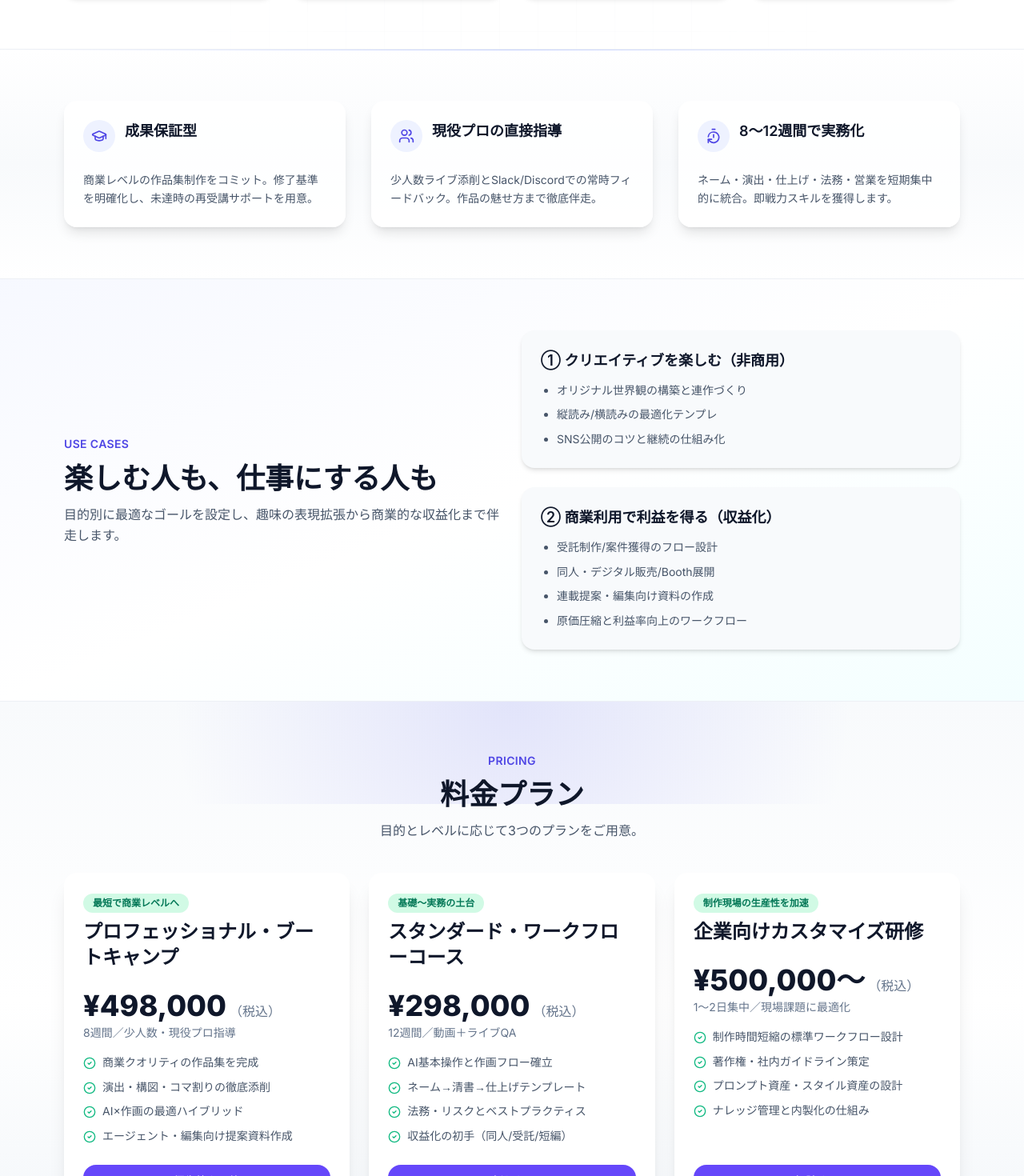
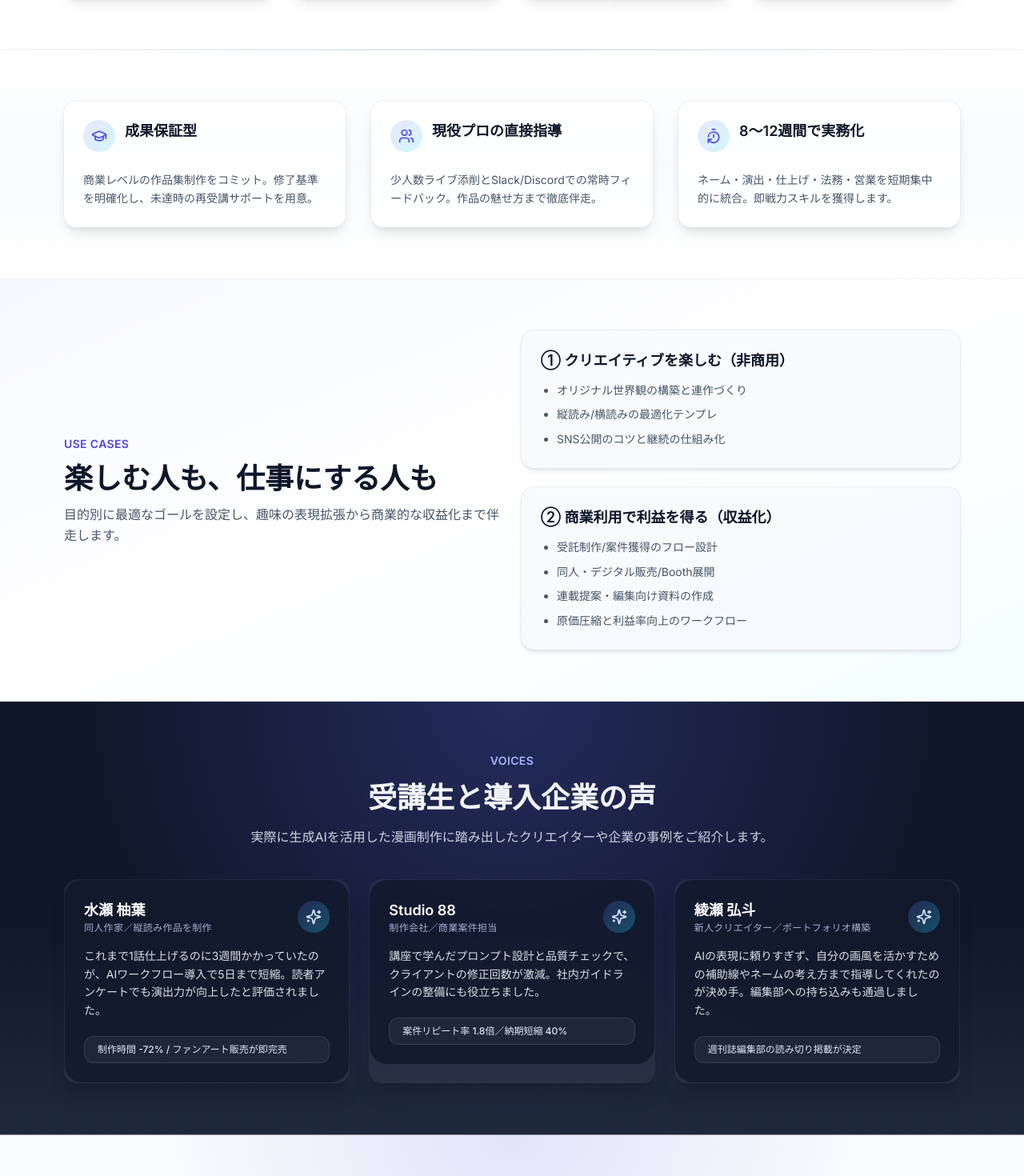
Before and after one commit to kinoshitayukari/genai-manga-anime, a Next.js app: page / in a window 1280 px wide. Shown: the part 1220-2690 px from the top of the page at 80% size. Built offline with nearby package versions, Linux system fonts and the light colour scheme.

Commit message:
Enhance landing page visuals and add testimonials

```diff
--- a/app/globals.css
+++ b/app/globals.css
@@ -54,4 +54,53 @@
     mask-image: radial-gradient(circle at center, rgba(0, 0, 0, 0.9) 0%, transparent 70%);
     -webkit-mask-image: radial-gradient(circle at center, rgba(0, 0, 0, 0.9) 0%, transparent 70%);
   }
+
+  .glow-card {
+    position: relative;
+    isolation: isolate;
+  }
+
+  .glow-card::after {
+    content: "";
+    position: absolute;
+    inset: -1px;
+    border-radius: inherit;
+    background: linear-gradient(120deg, rgba(99, 102, 241, 0.35), rgba(34, 211, 238, 0.35));
+    opacity: 0;
+    filter: blur(16px);
+    transition: opacity 0.4s ease;
+    z-index: -1;
+  }
+
+  .glow-card:hover::after {
+    opacity: 1;
+  }
+
+  @keyframes float {
+    0%,
+    100% {
+      transform: translateY(0px) scale(1);
+    }
+    50% {
+      transform: translateY(-12px) scale(1.02);
+    }
+  }
+
+  @keyframes pulseGlow {
+    0%,
+    100% {
+      opacity: 0.6;
+    }
+    50% {
+      opacity: 1;
+    }
+  }
+
+  .animate-float {
+    animation: float 10s ease-in-out infinite;
+  }
+
+  .animate-pulse-slow {
+    animation: pulseGlow 8s ease-in-out infinite;
+  }
 }
--- a/app/page.tsx
+++ b/app/page.tsx
@@ -205,6 +205,30 @@ const heroMetrics = [
   },
 ] as const;
 
+const testimonials = [
+  {
+    name: "水瀬 柚葉",
+    role: "同人作家／縦読み作品を制作",
+    quote:
+      "これまで1話仕上げるのに3週間かかっていたのが、AIワークフロー導入で5日まで短縮。読者アンケートでも演出力が向上したと評価されました。",
+    result: "制作時間 -72% / ファンアート販売が即完売",
+  },
+  {
+    name: "Studio 88",
+    role: "制作会社／商業案件担当",
+    quote:
+      "講座で学んだプロンプト設計と品質チェックで、クライアントの修正回数が激減。社内ガイドラインの整備にも役立ちました。",
+    result: "案件リピート率 1.8倍／納期短縮 40%",
+  },
+  {
+    name: "綾瀬 弘斗",
+    role: "新人クリエイター／ポートフォリオ構築",
+    quote:
+      "AIの表現に頼りすぎず、自分の画風を活かすための補助線やネームの考え方まで指導してくれたのが決め手。編集部への持ち込みも通過しました。",
+    result: "週刊誌編集部の読み切り掲載が決定",
+  },
+] as const;
+
 const webinarHighlights = [
   "市場機会とポジショニング",
   "AI×作画ワークフロー実演",
@@ -275,8 +299,9 @@ export default function MangaAISchoolLP() {
 
       <section className="relative overflow-hidden border-b border-border/60 bg-gradient-to-br from-indigo-50 via-white to-cyan-50">
         <div className="pointer-events-none absolute inset-0 -z-10 bg-grid-soft opacity-60 mask-radial-fade" />
-        <div className="pointer-events-none absolute -top-24 left-1/2 h-80 w-80 -translate-x-1/2 rounded-full bg-indigo-200/40 blur-3xl" />
-        <div className="pointer-events-none absolute top-1/3 right-0 h-64 w-64 translate-x-1/3 rounded-full bg-cyan-200/30 blur-3xl" />
+        <div className="pointer-events-none absolute -top-24 left-1/2 h-80 w-80 -translate-x-1/2 rounded-full bg-indigo-200/50 blur-3xl animate-pulse-slow" />
+        <div className="pointer-events-none absolute top-1/3 right-0 h-64 w-64 translate-x-1/3 rounded-full bg-cyan-200/40 blur-3xl animate-float" />
+        <div className="pointer-events-none absolute -bottom-24 left-16 hidden h-72 w-72 rounded-full bg-gradient-to-br from-violet-200/40 to-indigo-200/30 blur-3xl md:block" />
         <div className="pointer-events-none absolute inset-x-0 bottom-0 h-32 bg-gradient-to-t from-white to-transparent" />
         <div className="relative mx-auto grid max-w-6xl items-center gap-10 px-4 py-16 md:grid-cols-2 md:py-24">
           <motion.div initial={{ opacity: 0, y: 16 }} animate={{ opacity: 1, y: 0 }} transition={{ duration: 0.6 }}>
@@ -310,11 +335,17 @@ export default function MangaAISchoolLP() {
               </Button>
             </div>
             <div className="mt-6 flex flex-wrap items-center gap-4 text-sm text-slate-600">
-              {heroBadges.map((badge) => (
-                <div key={badge} className="flex items-center gap-2 rounded-full border border-slate-200 bg-white/70 px-3 py-1 shadow-sm">
+              {heroBadges.map((badge, index) => (
+                <motion.div
+                  key={badge}
+                  initial={{ opacity: 0, y: 8 }}
+                  animate={{ opacity: 1, y: 0 }}
+                  transition={{ delay: 0.2 + index * 0.1, duration: 0.4 }}
+                  className="flex items-center gap-2 rounded-full border border-slate-200/80 bg-white/80 px-3 py-1 shadow-sm backdrop-blur"
+                >
                   <CheckCircle2 className="h-4 w-4 text-emerald-500" />
                   <span>{badge}</span>
-                </div>
+                </motion.div>
               ))}
             </div>
           </motion.div>
@@ -370,7 +401,7 @@ export default function MangaAISchoolLP() {
                   initial={{ opacity: 0, y: 20 }}
                   animate={{ opacity: 1, y: 0 }}
                   transition={{ duration: 0.5, delay: 0.25 + index * 0.1 }}
-                  className="relative overflow-hidden rounded-2xl border border-white/30 bg-slate-900/95 text-white shadow-2xl"
+                  className="relative overflow-hidden rounded-2xl border border-white/30 bg-slate-900/95 text-white shadow-2xl glow-card"
                 >
                   <div className={`absolute inset-0 bg-gradient-to-br ${metric.gradient} opacity-90`} />
                   <div className="relative flex items-center justify-between gap-3 px-4 py-3">
@@ -404,9 +435,9 @@ export default function MangaAISchoolLP() {
           </div>
           <div className="mt-10 grid gap-6 md:grid-cols-4">
             {features.map((feature) => (
-              <Card key={feature.title} className="h-full border-none bg-slate-50/80 shadow-md">
+              <Card key={feature.title} className="h-full border-none bg-white/80 shadow-lg ring-1 ring-slate-200/60 transition-transform duration-300 hover:-translate-y-1 hover:shadow-xl">
                 <CardHeader className="flex flex-row items-center gap-3 pb-2">
-                  <div className="flex h-11 w-11 items-center justify-center rounded-full bg-white shadow-inner">
+                  <div className="flex h-11 w-11 items-center justify-center rounded-full bg-gradient-to-br from-indigo-500/15 to-cyan-400/20 text-indigo-600 shadow-inner">
                     {feature.icon}
                   </div>
                   <CardTitle className="text-base text-slate-900">{feature.title}</CardTitle>
@@ -425,9 +456,9 @@ export default function MangaAISchoolLP() {
         <div className="relative mx-auto max-w-6xl px-4 py-16">
           <div className="grid gap-8 md:grid-cols-3">
             {programHighlights.map((highlight) => (
-              <Card key={highlight.title} className="h-full border-none bg-white/90 shadow-lg">
+              <Card key={highlight.title} className="h-full border-none bg-white/90 shadow-lg ring-1 ring-slate-200/60 transition-transform duration-300 hover:-translate-y-1.5 hover:shadow-xl">
                 <CardHeader className="flex items-start gap-3">
-                  <div className="flex h-10 w-10 items-center justify-center rounded-full bg-indigo-50 text-indigo-600">
+                  <div className="flex h-10 w-10 items-center justify-center rounded-full bg-gradient-to-br from-indigo-500/15 to-cyan-400/20 text-indigo-600">
                     {highlight.icon}
                   </div>
                   <CardTitle className="text-lg text-slate-900">{highlight.title}</CardTitle>
@@ -454,7 +485,7 @@ export default function MangaAISchoolLP() {
             </div>
             <div className="grid gap-6">
               {useCases.map((useCase) => (
-                <Card key={useCase.title} className="border-none bg-slate-50 shadow-md">
+                <Card key={useCase.title} className="border-none bg-slate-50/90 shadow-md ring-1 ring-slate-200/70">
                   <CardHeader className="pb-3">
                     <CardTitle className="text-lg text-slate-900">{useCase.title}</CardTitle>
                   </CardHeader>
@@ -468,6 +499,43 @@ export default function MangaAISchoolLP() {
                 </Card>
               ))}
             </div>
+          </div>
+        </div>
+      </section>
+
+      <section id="voices" className="relative border-b border-border/60 bg-gradient-to-b from-slate-900 via-slate-900 to-slate-800 text-slate-100">
+        <div className="pointer-events-none absolute inset-0 bg-[radial-gradient(circle_at_top,_rgba(99,102,241,0.25),_transparent_65%)]" />
+        <div className="relative mx-auto max-w-6xl px-4 py-16">
+          <div className="flex flex-col gap-4 text-center">
+            <span className="text-sm font-semibold uppercase tracking-wide text-indigo-300">Voices</span>
+            <h2 className="text-3xl font-bold md:text-4xl">受講生と導入企業の声</h2>
+            <p className="text-base leading-relaxed text-slate-300">
+              実際に生成AIを活用した漫画制作に踏み出したクリエイターや企業の事例をご紹介します。
+            </p>
+          </div>
+          <div className="mt-10 grid gap-6 md:grid-cols-3">
+            {testimonials.map((testimonial) => (
+              <Card
+                key={testimonial.name}
+                className="relative h-full border-none bg-white/5 p-[1px] shadow-xl transition-transform duration-300 hover:-translate-y-1.5 hover:shadow-2xl"
+              >
+                <div className="rounded-[1.4rem] bg-slate-900/80 p-6 backdrop-blur">
+                  <div className="flex items-center justify-between">
+                    <div>
+                      <h3 className="text-lg font-semibold text-white">{testimonial.name}</h3>
+                      <p className="text-xs uppercase tracking-wide text-indigo-200/80">{testimonial.role}</p>
+                    </div>
+                    <div className="grid h-10 w-10 place-items-center rounded-full bg-gradient-to-br from-indigo-500/20 to-cyan-400/30 text-indigo-100">
+                      <Sparkles className="h-5 w-5" />
+                    </div>
+                  </div>
+                  <p className="mt-4 text-sm leading-relaxed text-slate-100/90">{testimonial.quote}</p>
+                  <div className="mt-5 rounded-xl border border-white/10 bg-white/5 px-4 py-2 text-xs font-medium text-indigo-100">
+                    {testimonial.result}
+                  </div>
+                </div>
+              </Card>
+            ))}
           </div>
         </div>
       </section>
```
